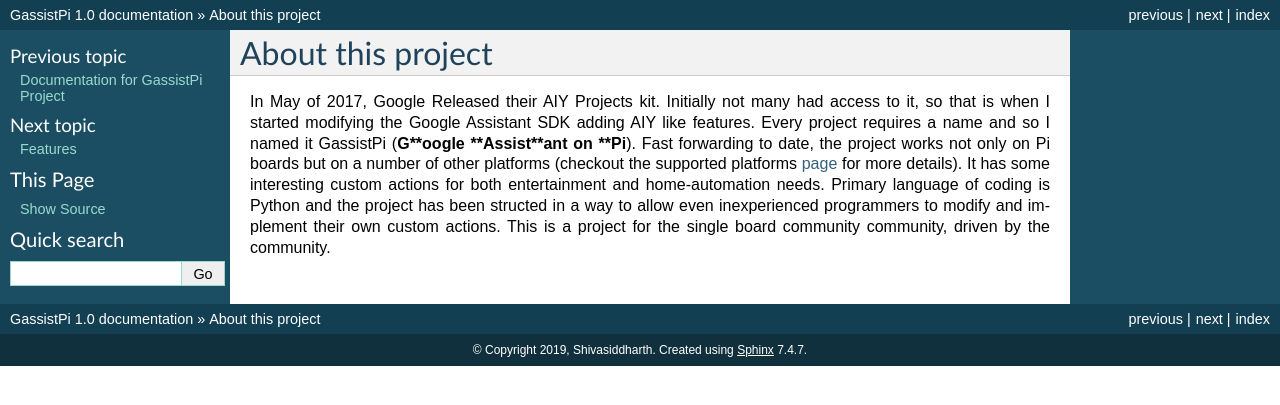
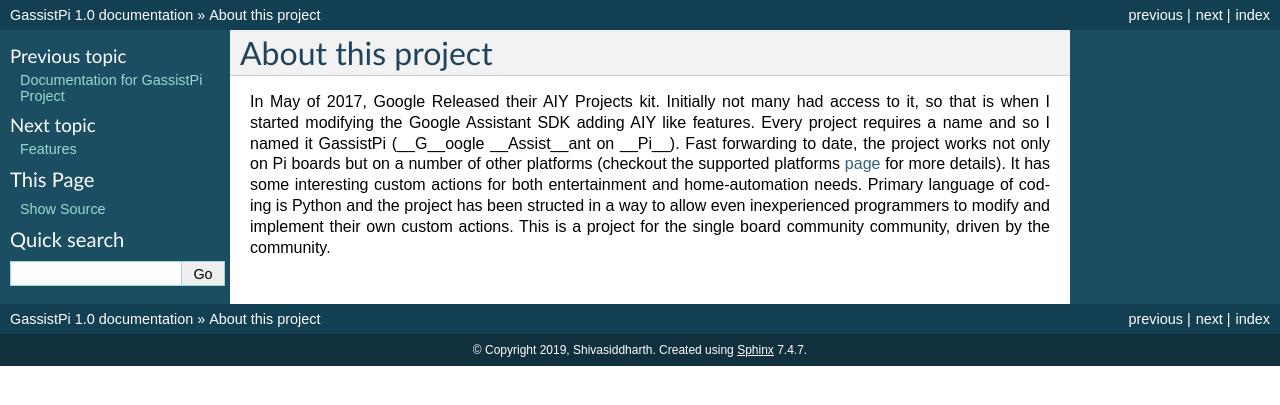
Before and after one commit to shivasiddharth/GassistPi-Documentation, a Sphinx documentation site: the page built from docs/about.rst, in a window 1280 px wide. Shown: the top 405 px of the page. Built offline with Sphinx 7.4.7, drawn with Linux system fonts in a browser that asks for light colours.

```diff
--- a/docs/about.rst
+++ b/docs/about.rst
@@ -2,6 +2,6 @@
 About this project
 ==================
 
-In May of 2017, Google Released their AIY Projects kit. Initially not many had access to it, so that is when I started modifying the Google Assistant SDK adding AIY like features. Every project requires a name and so I named it GassistPi (**G**oogle **Assist**ant on **Pi**). Fast forwarding to date, the project works not only on Pi boards but on a number of other platforms (checkout the supported platforms page_ for more details). It has some interesting custom actions for both entertainment and home-automation needs. Primary language of coding is Python and the project has been structed in a way to allow even inexperienced programmers to modify and implement their own custom actions. This is a project for the single board community community, driven by the community.
+In May of 2017, Google Released their AIY Projects kit. Initially not many had access to it, so that is when I started modifying the Google Assistant SDK adding AIY like features. Every project requires a name and so I named it GassistPi (__G__oogle __Assist__ant on __Pi__). Fast forwarding to date, the project works not only on Pi boards but on a number of other platforms (checkout the supported platforms page_ for more details). It has some interesting custom actions for both entertainment and home-automation needs. Primary language of coding is Python and the project has been structed in a way to allow even inexperienced programmers to modify and implement their own custom actions. This is a project for the single board community community, driven by the community.
 
 .. _page: https://gassistpi-documentation.readthedocs.io/en/latest/starting.html#supported-platforms
```
